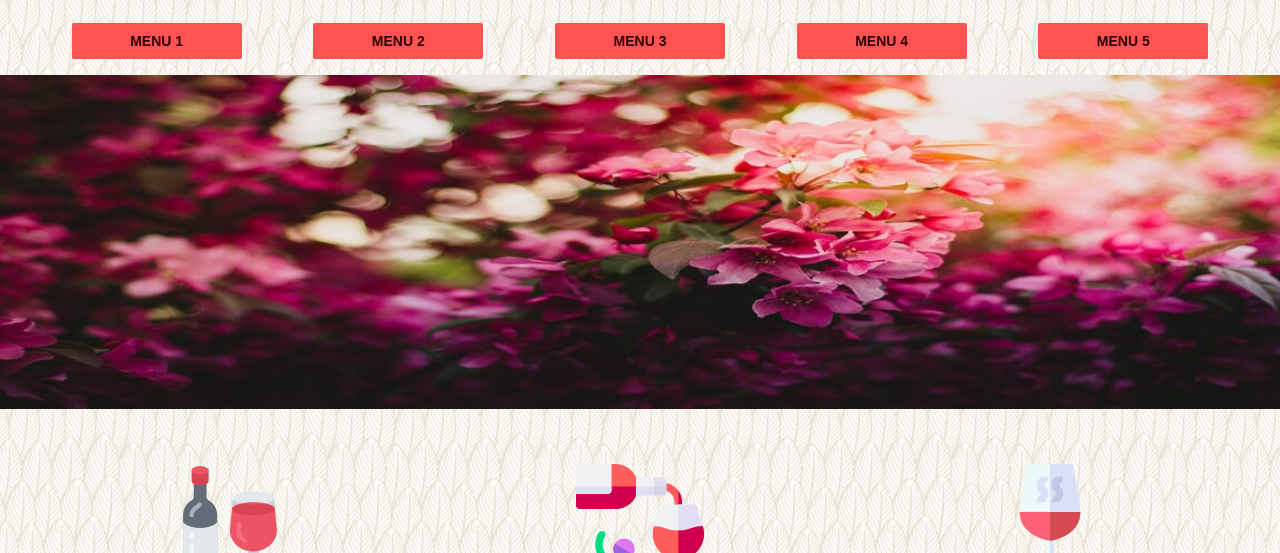
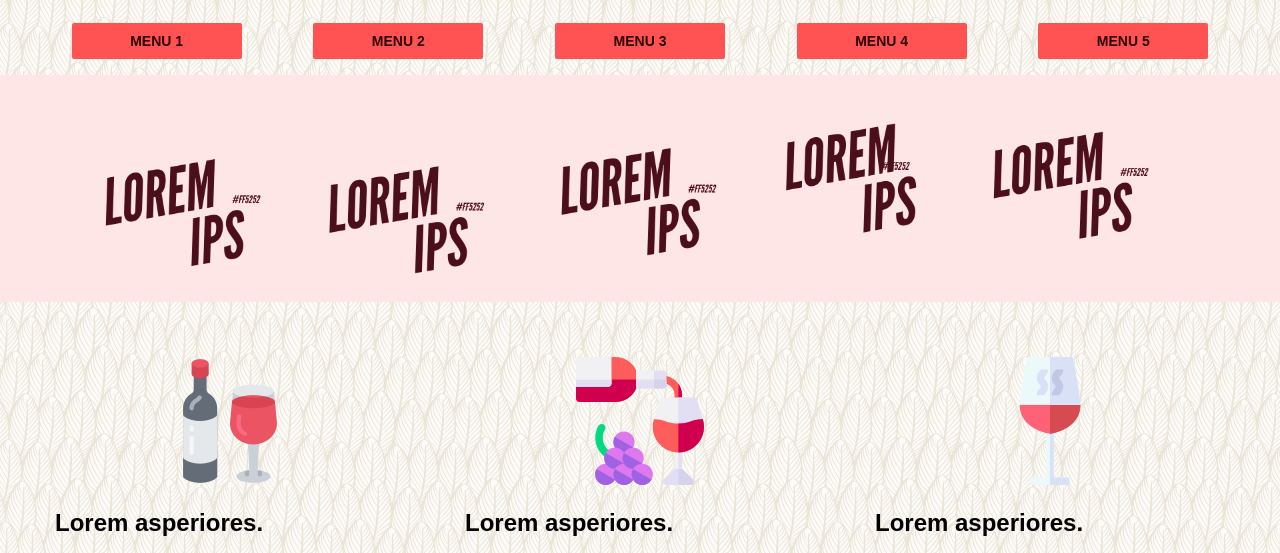
Before and after one commit to lidiamac/exercicio-5-frontEnd-layout-, a plain HTML site: page index.html in a window 1280 px wide. Shown: the part 205-758 px from the top of the page. Drawn offline with Linux system fonts and the light colour scheme.

Commit message:
atualizacao banner

```diff
--- a/index.html
+++ b/index.html
@@ -25,7 +25,7 @@
         </nav>
     </header>
     <section>
-        <img src="image/imagem-flores.jpg" alt="flores">
+        <img src="image/banner.png" alt="flores">
 
         <div class="container-produtos">
             <ul>
```
Also changed, not shown: image/banner.png (added), image/imagem-flores.jpg (deleted).
